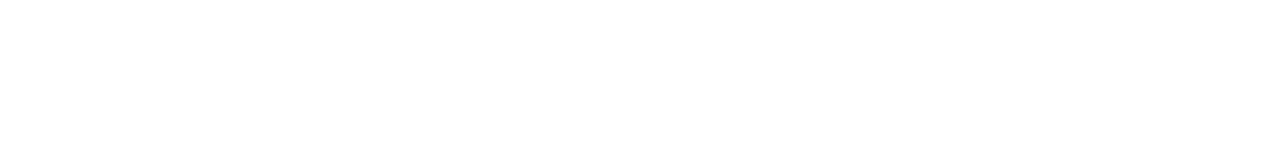
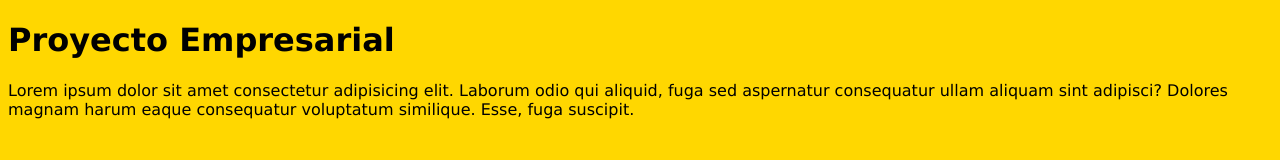
Before and after one commit to OtalTheMad/CursoGit, a plain HTML site: page index.html in a window 1280 px wide. Drawn offline with Linux system fonts and the light colour scheme.

Commit message:
Titulo, párrafo y color de fondo

```diff
--- /dev/null
+++ b/css/estilos.css
@@ -0,0 +1,8 @@
+*
+{
+    font-family:'Lucida Sans', 'Lucida Sans Regular', 'Lucida Grande', 'Lucida Sans Unicode', Geneva, Verdana, sans-serif;
+}
+body
+{
+    background-color: gold;
+}
--- a/index.html
+++ b/index.html
@@ -4,8 +4,12 @@
     <meta charset="UTF-8">
     <meta name="viewport" content="width=device-width, initial-scale=1.0">
     <title>Document</title>
+    <link rel="stylesheet" href="/css/estilos.css">
 </head>
 <body>
 
+    <h1>Proyecto Empresarial</h1>
+    <p>Lorem ipsum dolor sit amet consectetur adipisicing elit. Laborum odio qui aliquid, fuga sed aspernatur consequatur ullam aliquam sint adipisci? Dolores magnam harum eaque consequatur voluptatum similique. Esse, fuga suscipit.</p>
+
 </body>
 </html>
```
Also changed, not shown: js/javascript.js (added).
